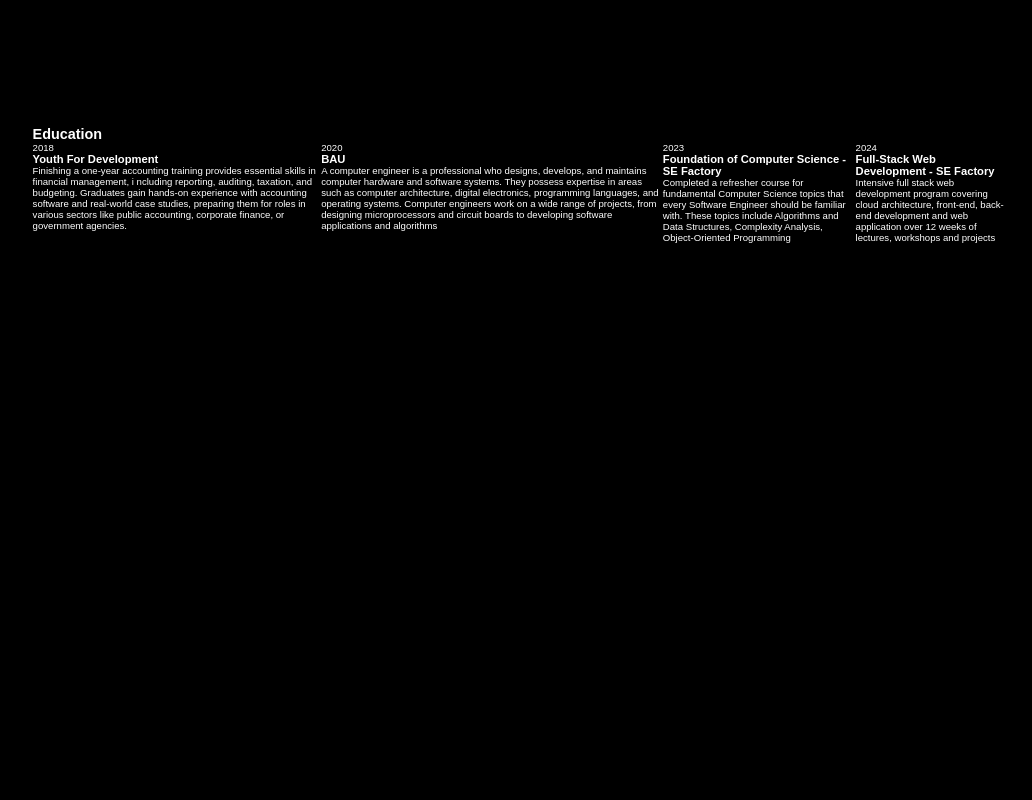
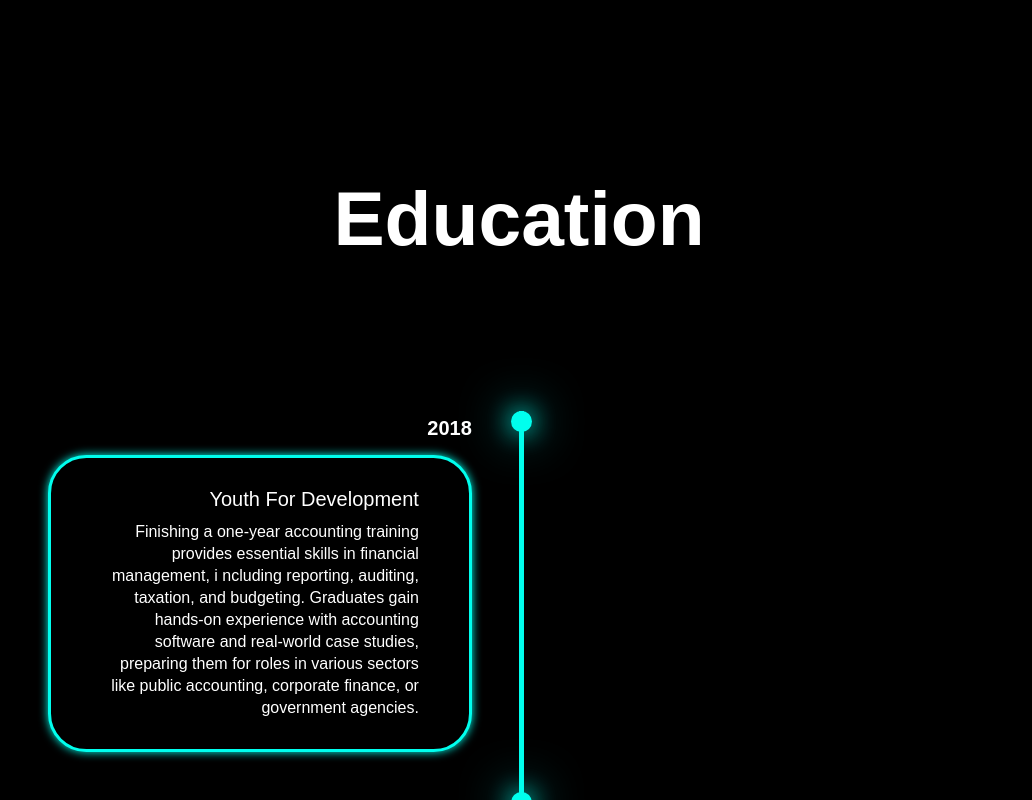
Before and after one commit to MahmoudAlHaj4/-Personal-Portfolio-Website, a React (Create React App) app in the folder personalwebsite/: page / in a window 1280 px wide. Shown: the part 900-1700 px from the top of the page, without its empty margins (121-1153 px from the left). Built offline with nearby package versions, Linux system fonts and the light colour scheme.

Commit message:
add education css

```diff
--- a/personalwebsite/src/profile/profile.css
+++ b/personalwebsite/src/profile/profile.css
@@ -227,3 +227,103 @@
         width: calc(100% + 8px);
     }
 }
+
+.head{
+    font-size: 8rem;
+    text-align: center;
+    margin: 5rem 0;
+}
+.education{
+    padding:  100px 15px;
+
+}
+.education h2{
+    margin-bottom: 5rem;
+}
+
+.timeline-items{
+    max-width: 1200px;
+    margin: auto;
+    flex-wrap: wrap;
+    position: relative;
+}
+
+.timeline-items::before{
+    content: "";
+    position: absolute;
+    width: 5px;
+    height: 100%;
+    background-color: #00ffee;
+    left: 50%;
+}
+
+.timeline-item{
+    margin-bottom: 40px;
+    width: 100%;
+    position: relative;
+}
+.timeline-item:last-child{
+    margin-bottom: 0;
+}
+.timeline-item:nth-child(odd){
+    padding-right: 55%;
+    text-align: right;
+}
+.timeline-item:nth-child(even){
+    padding-left: 55%;
+}
+
+.timeline-dot{
+    height: 21px;
+    width: 21px;
+    background-color: #00ffee;
+    box-shadow: 0 0 25px #00ffee,
+    0 0 50px #00ffee;
+    position: absolute;
+    left: 49.2%;
+    border-radius: 50%;
+    top: 0;
+}
+.timeline-date{
+    font-size: 20px;
+    font-weight: 800;
+    color: white;
+    margin: 6px 0 15px;
+}
+
+.timeline-content{
+    background-color: #000000;
+    border: 3px solid #00ffee;
+    padding: 30px 50px;
+    border-radius: 4rem;
+    box-shadow: 0 0 10px #00ffee;
+    cursor: pointer;
+    transition: 0.3s ease-in-out;
+}
+
+.timeline-content:hover{
+    transform: scale(1.05);
+    box-shadow: 0 0 25px #00ffee;
+}
+
+.timeline-content h3{
+    font-size: 20px;
+    color: white;
+    margin: 0 0 10px;
+    font-weight: 500;
+}
+
+.timeline-content p{
+    color: white;
+    font-size: 16px;
+    font-weight: 300;
+    line-height: 22px;
+}
+
+::-webkit-scrollbar-thumb{
+    background-color: #00ffee;
+}
+::-webkit-scrollbar-track{
+    background-color: #00ffee;
+    width: 50px;
+}
```
